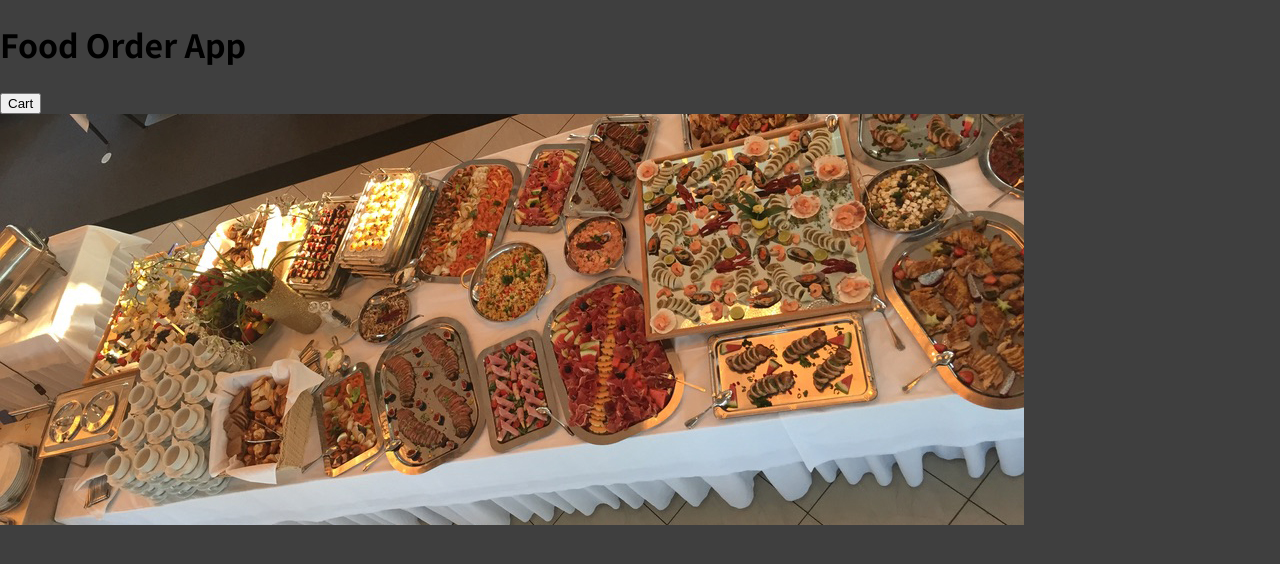
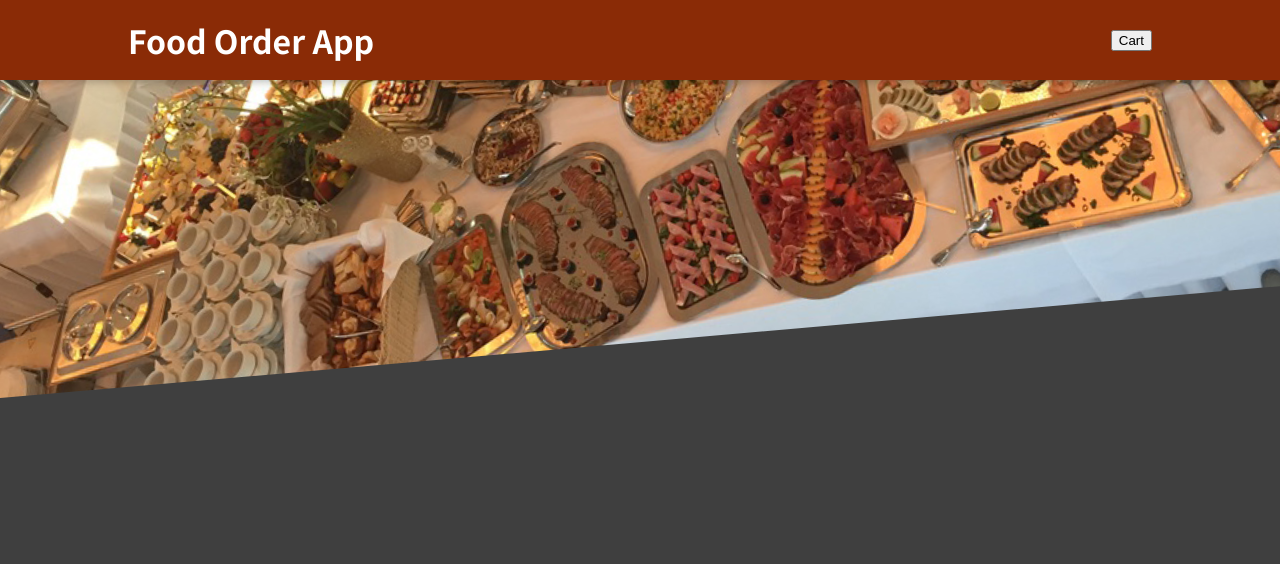
Before and after one commit to mohamuhsin/food-order-app, a React (Create React App) app: page / in a window 1280 px wide. Shown: the top 564 px of the page. Built offline with nearby package versions, Linux system fonts and the light colour scheme.

Commit message:
styled the header

```diff
--- a/src/components/Layout/Header.js
+++ b/src/components/Layout/Header.js
@@ -1,15 +1,16 @@
 import React, { Fragment } from "react";
 
 import mealsImage from "../../assets/meals.jpg";
+import classes from "./Header.module.css";
 
 const Header = () => {
   return (
     <Fragment>
-      <header>
+      <header className={classes.header}>
         <h1>Food Order App</h1>
         <button>Cart</button>
       </header>
-      <div>
+      <div className={classes["main-image"]}>
         <img src={mealsImage} alt="table full of dishes" />
       </div>
     </Fragment>
```
